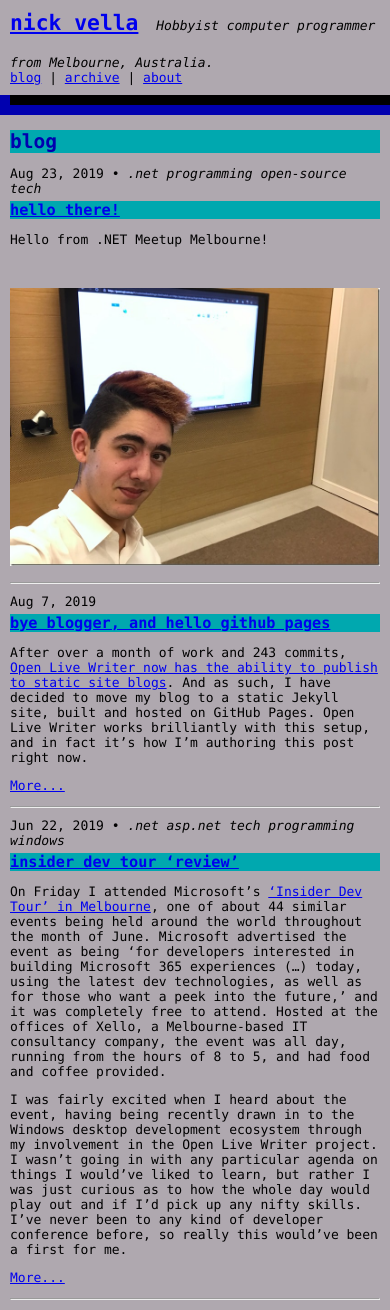
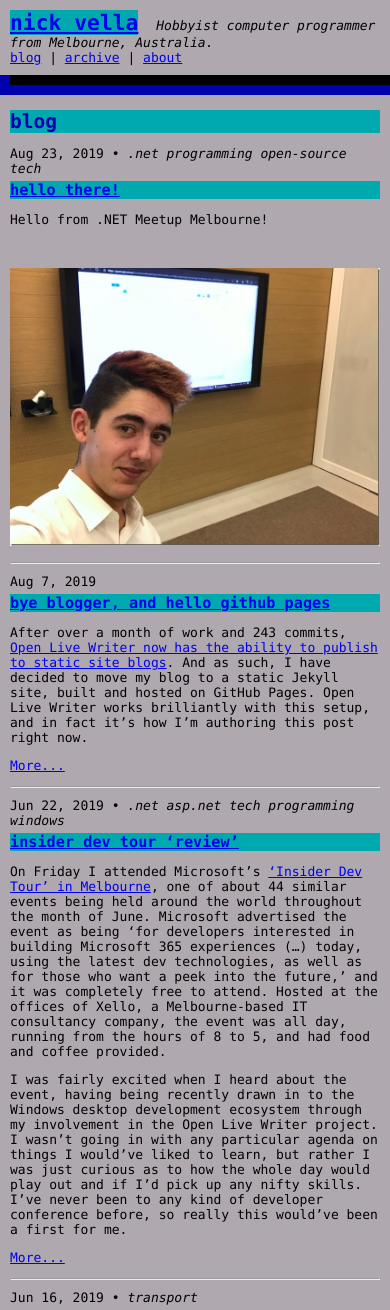
Before and after one commit to nvella/nvella.github.io, a Jekyll site: the page built from index.html, in a window 390 px wide. Shown: the top 1310 px of the page. Built offline with Jekyll 4.4.1, drawn with Linux system fonts in a browser that asks for light colours; the list of posts is cut into pages by our own code.

Commit message:
fix mobile title

```diff
--- a/_includes/nav.html
+++ b/_includes/nav.html
@@ -1,6 +1,6 @@
 <nav class="col-box nav">
     <div class="mobile-only">
-        <a class="site-title" rel="author" href="{{ "/" | relative_url }}">{{ site.title | escape }}</a>
+        <h2 class="site-title"><a rel="author" href="{{ "/" | relative_url }}">{{ site.title | escape }}</a></h2>
         <span class="site-description">{{ site.description | escape }}</span>
     </div>
     <ul>
--- a/_sass/mobile.scss
+++ b/_sass/mobile.scss
@@ -24,5 +24,6 @@
 
     .site-title {
         padding-bottom: 0;
+        margin: 0 !important;
     }
 }
```
